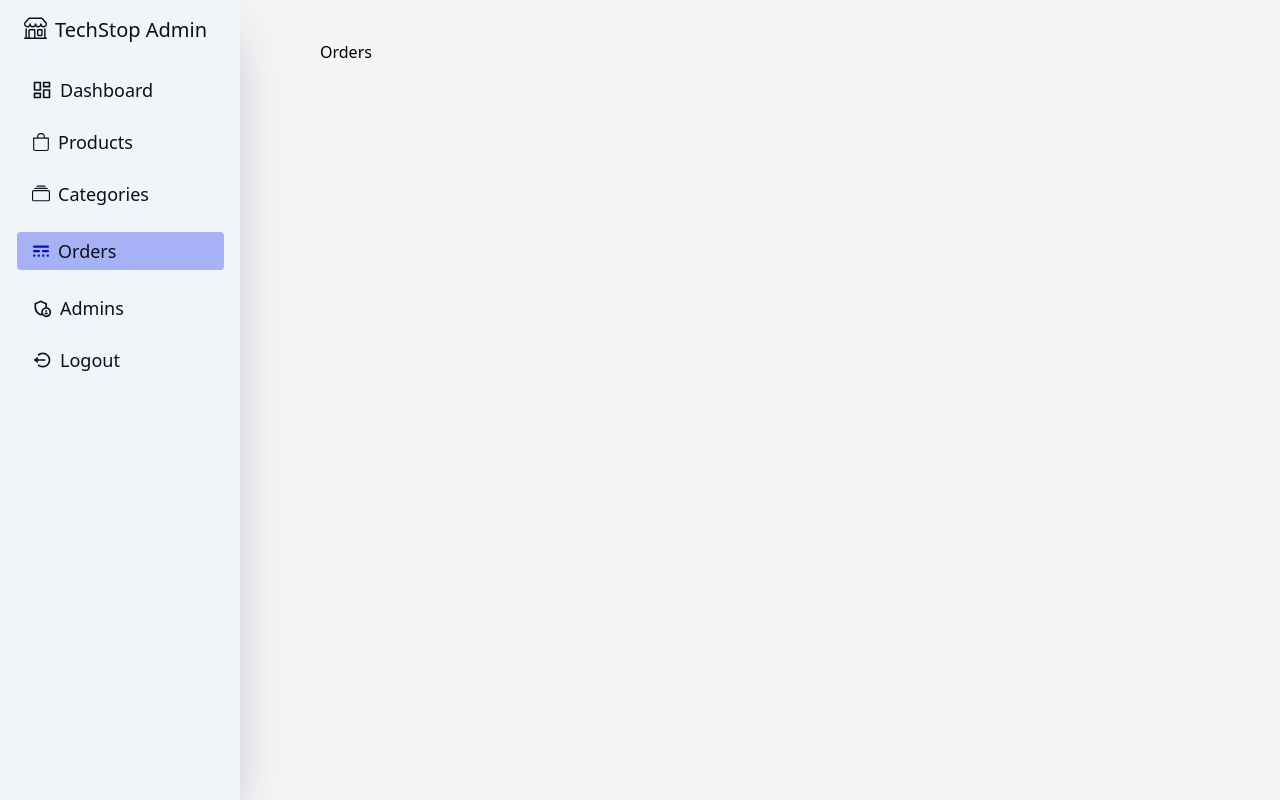
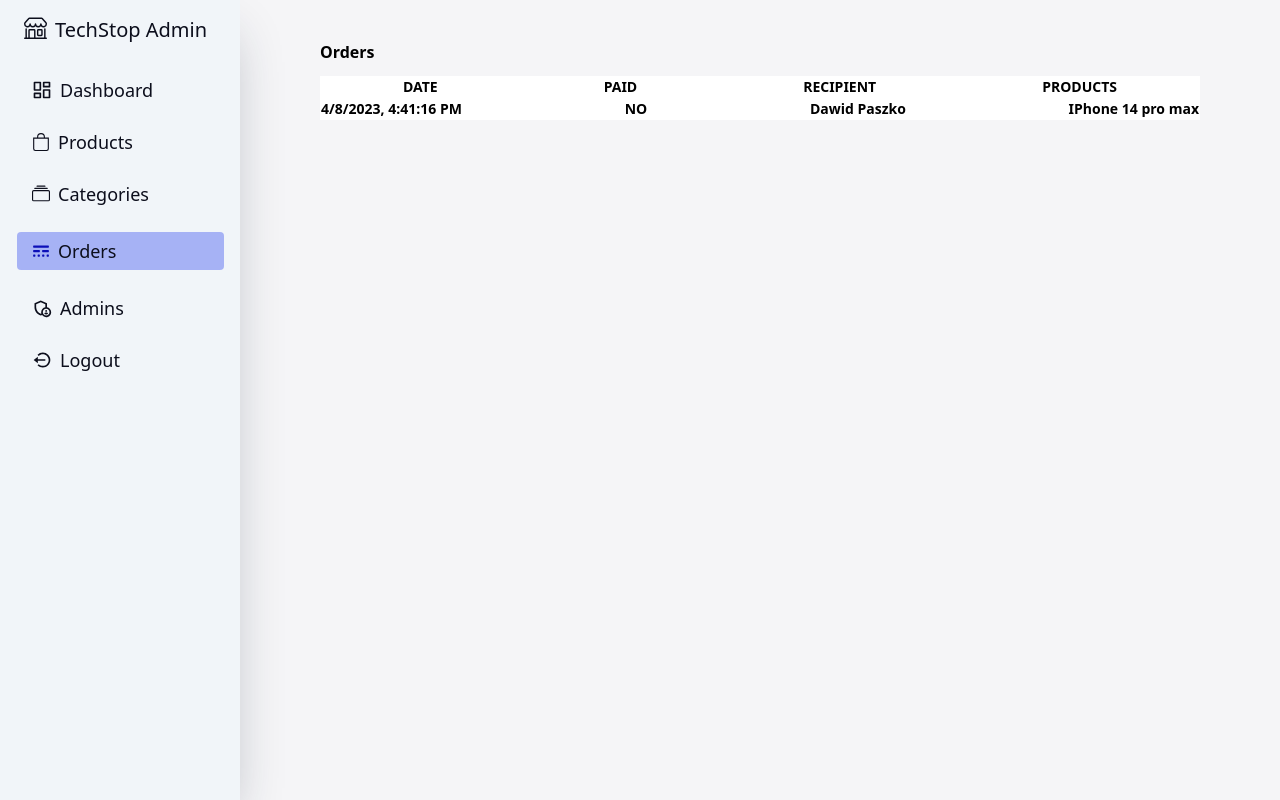
Before and after one commit to tewodrosAe/Shopping_App, a React (Create React App) app in the folder admin/: page /orders in a window 1280 px wide. Built offline with nearby package versions, Linux system fonts and the light colour scheme.

Commit message:
Admin Orders page

```diff
--- /dev/null
+++ b/admin/src/components/OrdersList.js
@@ -0,0 +1,14 @@
+import React from 'react'
+
+const OrdersList = () => {
+  return (
+    <tr className='w-full flex justify-between'>
+        <td> 4/8/2023, 4:41:16 PM </td>
+        <td> NO </td>
+        <td> Dawid Paszko </td>
+        <td> IPhone 14 pro max </td>
+    </tr>
+  )
+}
+
+export default OrdersList
--- a/admin/src/pages/Orders.js
+++ b/admin/src/pages/Orders.js
@@ -1,8 +1,27 @@
 import React from 'react'
+import OrdersList from '../components/OrdersList'
 
 const Orders = () => {
   return (
-    <div>Orders</div>
+    <div className='font-semibold'>
+      Orders
+      <div className='mt-3 bg-white'>
+        <table className='text-sm w-full'>
+          <tr className='w-full flex justify-around'>
+            <th> DATE </th>
+            <th> PAID </th>
+            <th> RECIPIENT </th>
+            <th> PRODUCTS </th>
+          </tr>
+          <tr className='w-full flex justify-between'>
+              <td> 4/8/2023, 4:41:16 PM </td>
+              <td> NO </td>
+              <td> Dawid Paszko </td>
+              <td> IPhone 14 pro max </td>
+          </tr>
+        </table>
+      </div>
+    </div>
   )
 }
 
--- a/admin/src/utils/index.js
+++ b/admin/src/utils/index.js
@@ -1,5 +1,8 @@
 export const capitalize = (word) => {
     let path = String(word.split('/')[1])
+    if(path === ''){
+        return 'Dashboard'
+    }
     path = path.charAt(0).toUpperCase() + path.slice(1)
     return path
 }
```
